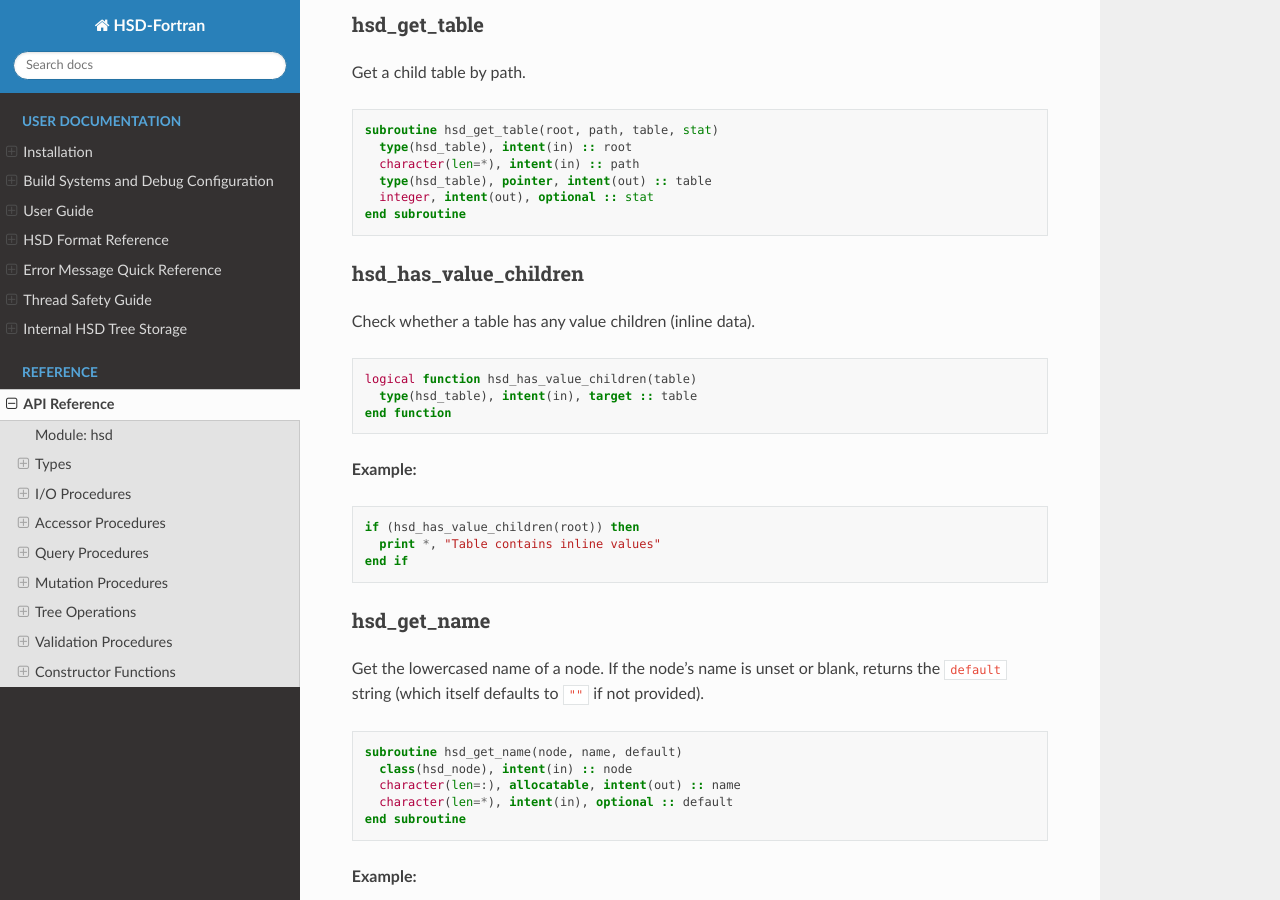
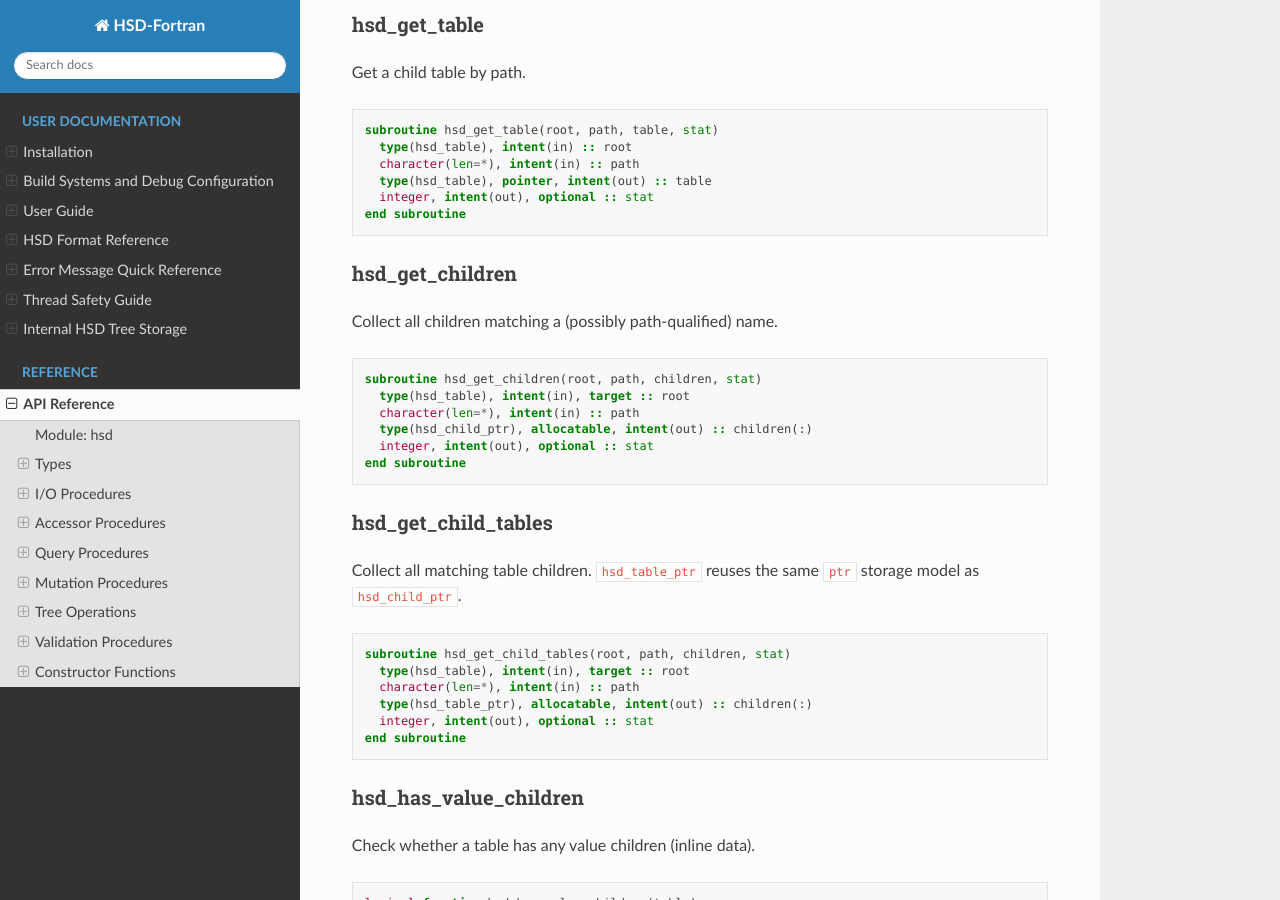
Before and after one commit to elv3rs/hsd-fortran, a Sphinx documentation site: the page built from docs/api.rst, in a window 1280 px wide and 900 px high, scrolled down 7225 px. Built offline with Sphinx 7.4.7 and the Read the Docs theme 3.1.0, drawn with Linux system fonts in a browser that asks for light colours.

Commit message:
refactor api helpers for KISS
Extract shared child-collection/get-or-set/setter helper paths in hsd_api, and unify table child wrapper representation by extending hsd_child_ptr. Also document hsd_get_children/hsd_get_child_tables and update AGENTS.md notes.

Co-authored-by: Copilot <223556219+Copilot@users.noreply.github.com>

```diff
--- a/docs/api.rst
+++ b/docs/api.rst
@@ -414,6 +414,35 @@ Get a child table by path.
      integer, intent(out), optional :: stat
    end subroutine
 
+hsd_get_children
+~~~~~~~~~~~~~~~~
+
+Collect all children matching a (possibly path-qualified) name.
+
+.. code-block:: fortran
+
+   subroutine hsd_get_children(root, path, children, stat)
+     type(hsd_table), intent(in), target :: root
+     character(len=*), intent(in) :: path
+     type(hsd_child_ptr), allocatable, intent(out) :: children(:)
+     integer, intent(out), optional :: stat
+   end subroutine
+
+hsd_get_child_tables
+~~~~~~~~~~~~~~~~~~~~
+
+Collect all matching table children. ``hsd_table_ptr`` reuses the same
+``ptr`` storage model as ``hsd_child_ptr``.
+
+.. code-block:: fortran
+
+   subroutine hsd_get_child_tables(root, path, children, stat)
+     type(hsd_table), intent(in), target :: root
+     character(len=*), intent(in) :: path
+     type(hsd_table_ptr), allocatable, intent(out) :: children(:)
+     integer, intent(out), optional :: stat
+   end subroutine
+
 hsd_has_value_children
 ~~~~~~~~~~~~~~~~~~~~~~
 
```
Also changed, not shown: AGENTS.md (+2 -1 lines), 1 other file.
